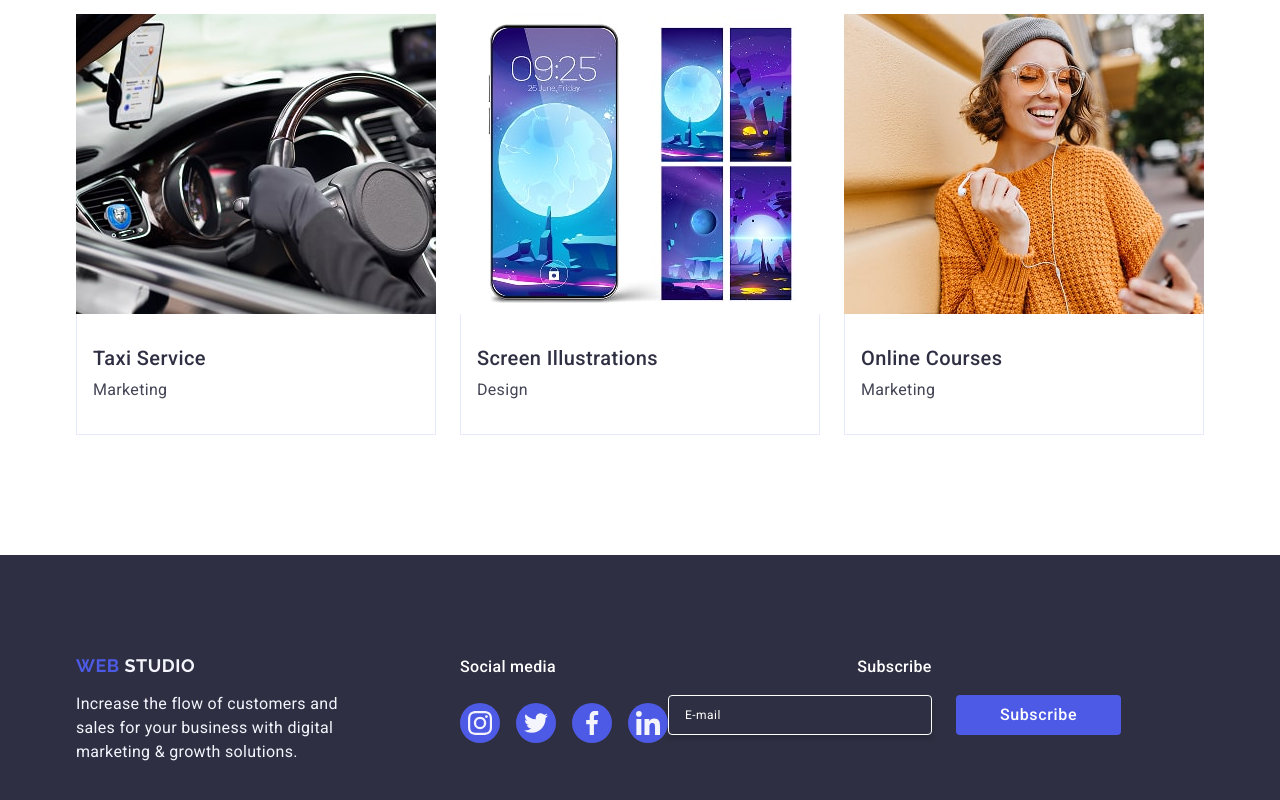
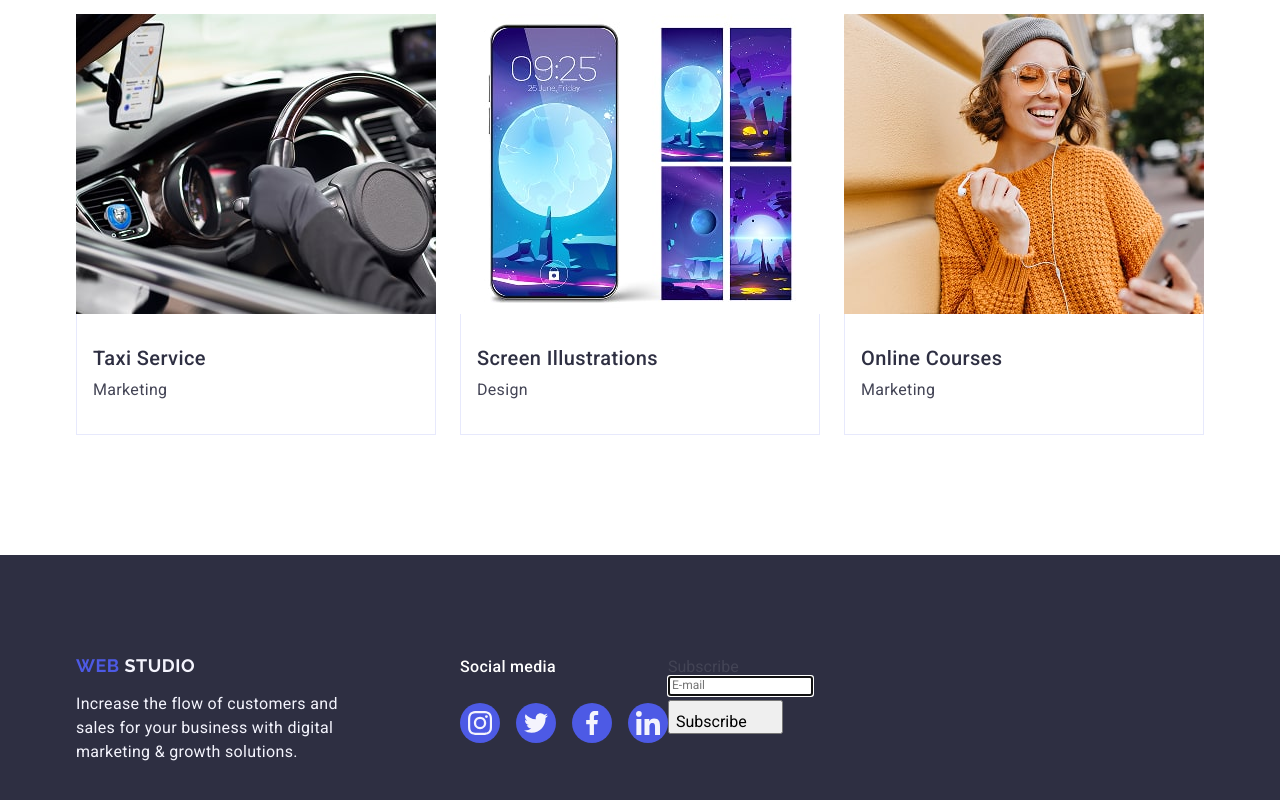
Before and after one commit to alohasid/goit-markup-hw-05, a plain HTML site: page index.html in a window 1280 px wide. Shown: the part 2604-3404 px from the top of the page. Drawn offline with nearby package versions, Linux system fonts and the light colour scheme.

Commit message:
completed tsk

```diff
--- a/css/styles.css
+++ b/css/styles.css
@@ -628,59 +628,3 @@ ul, ol {
     margin: 0 auto;
     transition: background-color 250ms cubic-bezier(0.4, 0, 0.2, 1);;
 }
-
-.form-container {
-    display: flex;
-    flex-direction: column;
-    align-items: center;
-}
-
-.subscribe-text {
-    margin-bottom: 16px;
-    font-weight: 500;
-    font-size: 16px;
-    line-height: 1.5;
-    letter-spacing: 0.02em;
-    color: #ffffff;
-}
-
-.subscribe-form {
-    display: flex;
-    gap: 24px;
-}
-
-.email-input {
-    width: 264px;
-    height: 40px;
-    border: 1px solid #ffffff;
-    background-color: transparent;
-    font-size: 12px;
-    line-height: 2;
-    letter-spacing: 0.04em;
-    padding-left: 16px;
-    box-shadow: 0px 4px 4px rgba(0, 0, 0, 0.15);
-    border-radius: 4px;
-    color: #ffffff;
-}
-
-.email-input::placeholder {
-    color: #ffffff;
-}
-
-.subscribe-button {
-    min-width: 165px;
-    height: 40px;
-    display: flex;
-    justify-content: center;
-    align-items: center;
-    font-family: "Roboto", sans-serif;
-    font-size: 16px;
-    font-weight: 500;
-    line-height: 1.5;
-    letter-spacing: 0.04em;
-    color: #ffffff;
-    cursor: pointer;
-    background-color: #4D5AE5;
-    border: none;
-    border-radius: 4px;
-}
--- a/index.html
+++ b/index.html
@@ -575,9 +575,8 @@
             </ul>
         </div>
         <div class="form-footer">
-            <div class="form-container">
-                <p class="subscribe-text">Subscribe</p>
-                <form class="subscribe-form">
+            <p class="subscribe-footer">Subscribe</p>
+            <form class="form-class-footer">
                 <label class="form-label" for="user-subscribe">
                     <input
                             class="email-input"
@@ -585,11 +584,16 @@
                             type="email"
                             id="user-subscribe"
                             name="email"
+                            autofocus
                     />
                 </label>
-                    <button class="subscribe-button" type="submit">Subscribe</button>
+                <button class="subscribe-button" type="submit">
+                    Subscribe
+                    <svg class="subscribe-svg" width="24" height="24">
+                        <use href="./images/icons.svg#icon-Frame-3"></use>
+                    </svg>
+                </button>
             </form>
-            </div>
         </div>
     </div>
 </footer>
```
Lines whose indentation alone changed are shown as unchanged.
